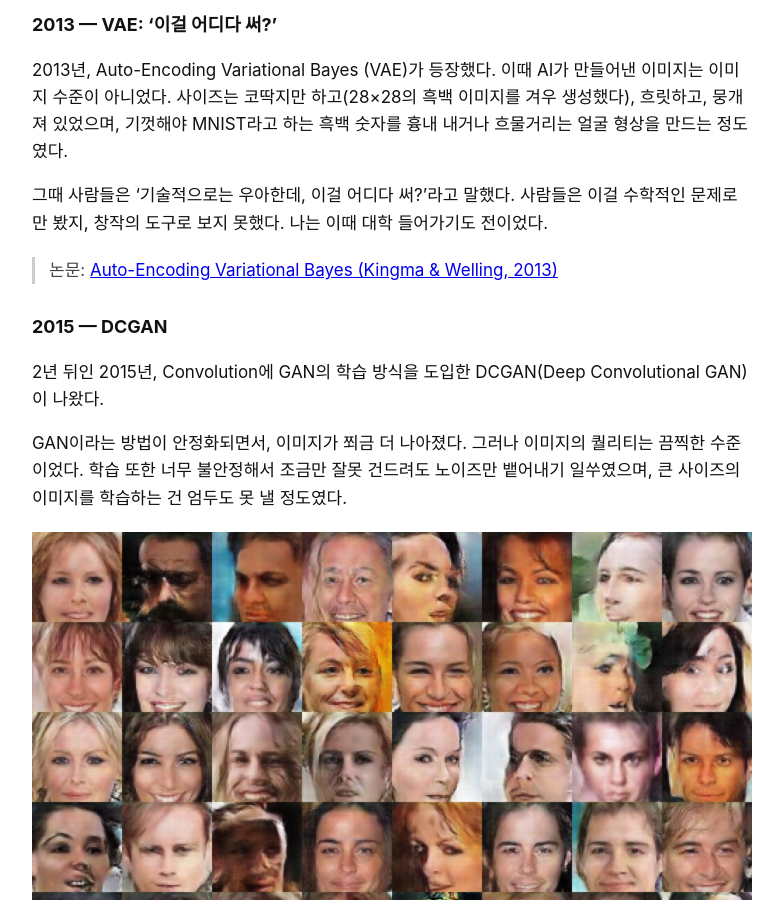
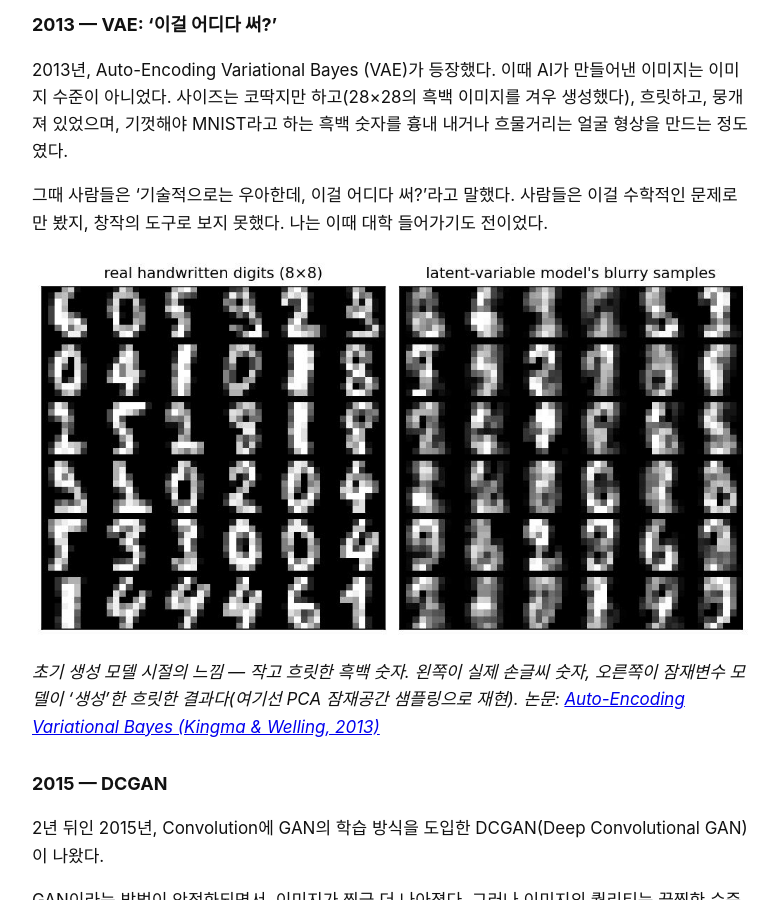
Before and after one commit to okdalto/okdalto.github.io, a Jekyll site: the page built from _posts/2026-06-03-이미지 생성 AI의 역사.md, in a window 1280 px wide and 900 px high, scrolled down 734 px. Shown: the whole window, without its empty margins (8-791 px from the left). Built offline with Jekyll 4.4.1, drawn with Linux system fonts in a browser that asks for light colours; comment, search, counter and statistics services are not loaded.

Commit message:
Add VAE-era figure to image-gen history post
Illustrate the VAE section with a real-vs-blurry handwritten-digit figure
(sklearn digits + PCA latent sampling) evoking early generative output.

Co-Authored-By: Claude Opus 4.8 (1M context) <noreply@anthropic.com>

```diff
--- a/_posts/2026-06-03-이미지 생성 AI의 역사.md
+++ b/_posts/2026-06-03-이미지 생성 AI의 역사.md
@@ -30,7 +30,8 @@ tags:
 
 그때 사람들은 '기술적으로는 우아한데, 이걸 어디다 써?'라고 말했다. 사람들은 이걸 수학적인 문제로만 봤지, 창작의 도구로 보지 못했다. 나는 이때 대학 들어가기도 전이었다.
 
-> 논문: [Auto-Encoding Variational Bayes (Kingma & Welling, 2013)](https://arxiv.org/abs/1312.6114)
+![VAE 시절의 흐릿한 흑백 숫자](/assets/2026-06-03-image-gen-history/vae.jpg)
+*초기 생성 모델 시절의 느낌 — 작고 흐릿한 흑백 숫자. 왼쪽이 실제 손글씨 숫자, 오른쪽이 잠재변수 모델이 '생성'한 흐릿한 결과다(여기선 PCA 잠재공간 샘플링으로 재현). 논문: [Auto-Encoding Variational Bayes (Kingma & Welling, 2013)](https://arxiv.org/abs/1312.6114)*
 
 ### 2015 — DCGAN ###
 
```
Also changed, not shown: assets/2026-06-03-image-gen-history/vae.jpg (added).
